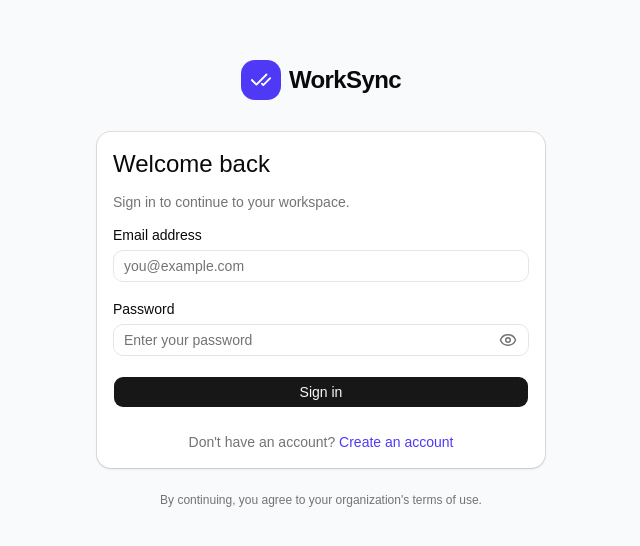
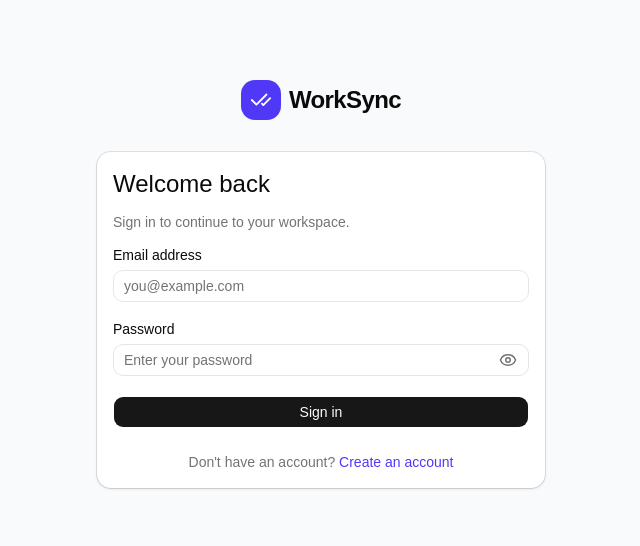
Before and after one commit to vir3sh/worksync-frontend, a React (Vite) app: page /login in a window 1280 px wide. Shown: the part 116-662 px from the top of the page, without its empty margins (319-959 px from the left). Built offline with nearby package versions, Linux system fonts and the light colour scheme; no server answers.

Commit message:
loginpage changed

```diff
--- a/src/features/auth/pages/LoginPage.jsx
+++ b/src/features/auth/pages/LoginPage.jsx
@@ -171,9 +171,9 @@ export default function LoginPage() {
           </CardContent>
         </Card>
 
-        <p className="mt-6 text-center text-xs text-muted-foreground">
+        {/* <p className="mt-6 text-center text-xs text-muted-foreground">
           By continuing, you agree to your organization's terms of use.
-        </p>
+        </p> */}
       </div>
     </main>
   );
```
